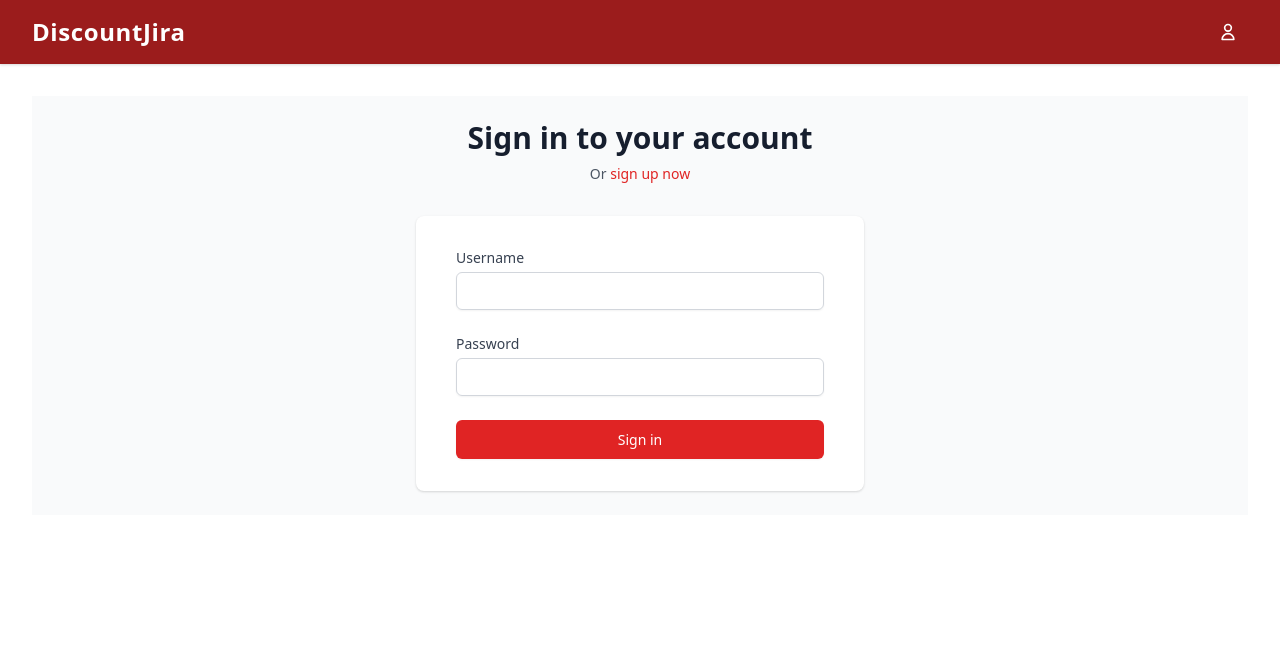
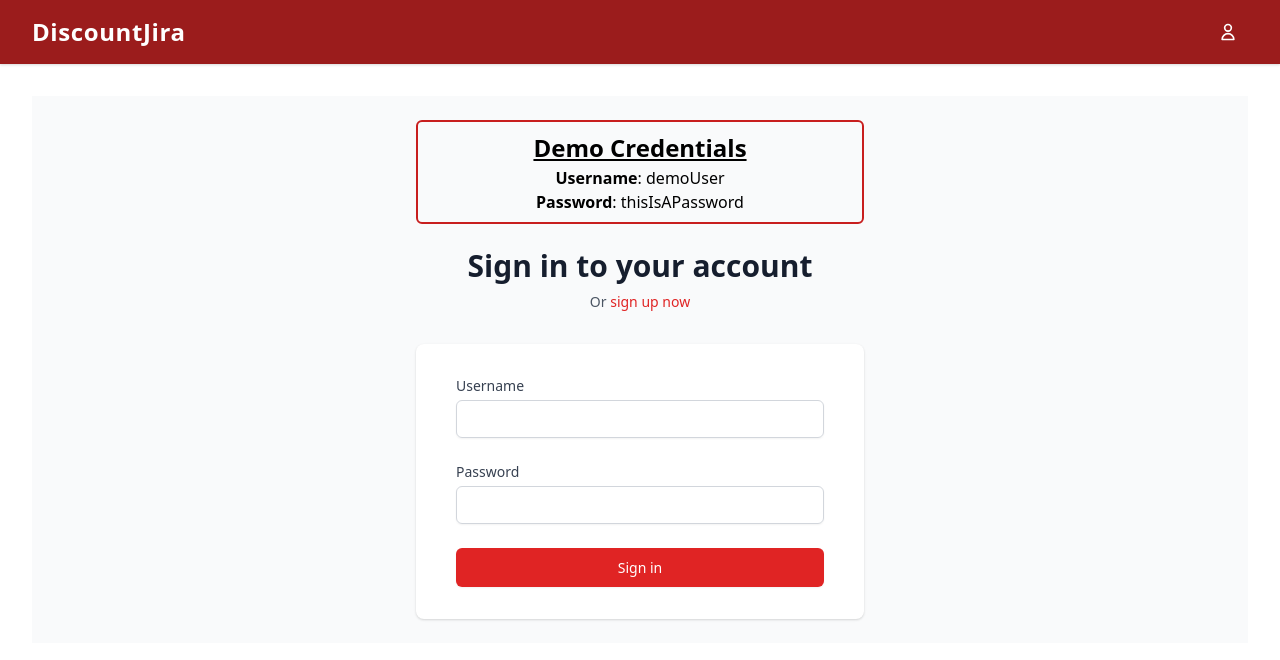
Before and after one commit to max-farver/DjangoDiscountJira, a React (Create React App) app in the folder client-app/: page /login in a window 1280 px wide. Shown: the top 660 px of the page. Built offline with nearby package versions, Linux system fonts and the light colour scheme; the HTML template or start-up script is replaced by a standard one.

Commit message:
Demo login info

```diff
--- a/client-app/src/components/auth/Login.js
+++ b/client-app/src/components/auth/Login.js
@@ -42,6 +42,13 @@ const Login = () => {
   return (
     <div className="bg-gray-50 flex flex-col justify-center py-6 sm:px-6 lg:px-8">
       <div className="sm:mx-auto sm:w-full sm:max-w-md">
+        <div className="text-center mb-6 p-2 border-2 border-red-700 rounded-md">
+          <h3 className="text-2xl font-bold underline">Demo Credentials</h3>
+          <p>
+            <strong>Username</strong>: demoUser <br />
+            <strong>Password</strong>: thisIsAPassword
+          </p>
+        </div>
         <h2 className="text-center text-3xl leading-9 font-extrabold text-gray-900">
           Sign in to your account
         </h2>
```
